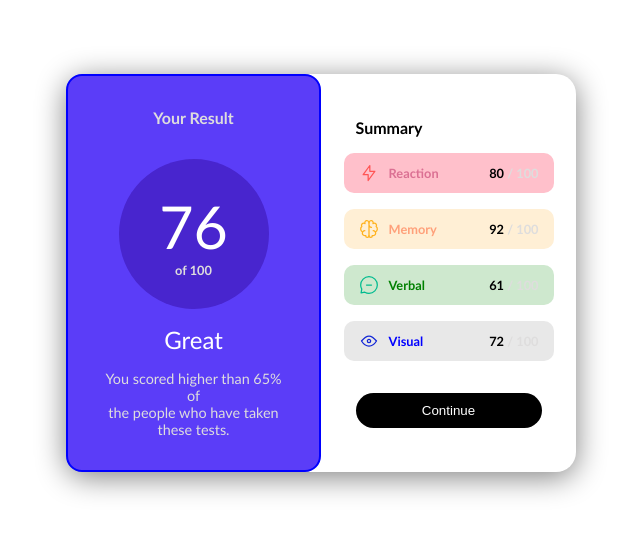
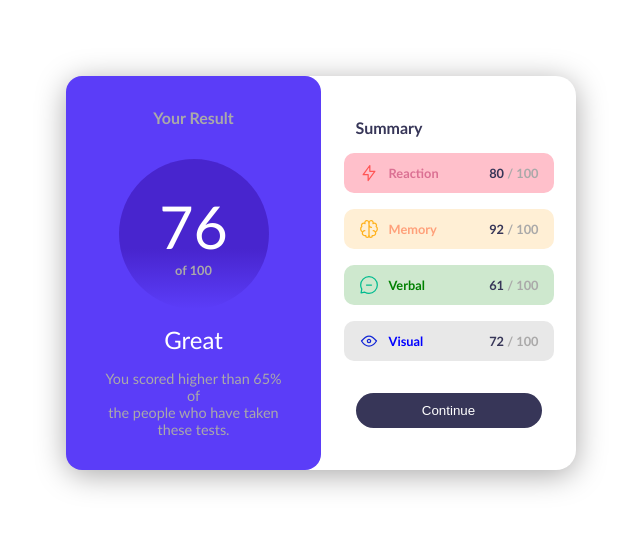
Before and after one commit to idowuemmao/results-summary-component-main, a plain HTML site: page index.html in a window 1280 px wide. Shown: the part 127-662 px from the top of the page, without its empty margins (319-959 px from the left). Drawn offline with Linux system fonts and the light colour scheme.

Commit message:
final commit

```diff
--- a/index.html
+++ b/index.html
@@ -26,22 +26,22 @@
         <div class="items reaction">
           <img src="./assets/images/icon-reaction.svg" alt="">
           <h6 class="breakdown react">Reaction</h6>
-          <h6><span>80</span> / 100</h6>
+          <h6 class="rate"><span>80</span> / 100</h6>
         </div>
         <div class="items memory">
           <img src="./assets/images/icon-memory.svg" alt="">
           <h6 class="breakdown mem">Memory</h6>
-          <h6><span>92</span> / 100</h6>
+          <h6 class="rate"><span>92</span> / 100</h6>
         </div>
         <div class="items verbal">
           <img src="./assets/images/icon-verbal.svg" alt="">
           <h6 class="breakdown ver">Verbal</h6>
-          <h6><span>61</span> / 100</h6>
+          <h6 class="rate"><span>61</span> / 100</h6>
         </div>
         <div class="items visual">
           <img src="./assets/images/icon-visual.svg" alt="">
           <h6 class="breakdown vis">Visual</h6>
-          <h6><span>72</span> / 100</h6>
+          <h6 class="rate"><span>72</span> / 100</h6>
         </div>
       </div>
       <button class="continue">Continue</button>
--- a/style.css
+++ b/style.css
@@ -9,11 +9,10 @@ body {
     justify-content: center;
     align-items: center;
     min-height: 100vh;
-    /* place-items: center; */
 }
 
 .body {
-    box-shadow: 0px 5px 30px 0px gray;
+    box-shadow: 0px 5px 30px 0px rgb(170, 169, 169);
     display: grid;
     grid-template-columns: 1fr 1fr;
     place-items: center;
@@ -30,7 +29,6 @@ body {
     justify-content: center;
     width: 255px;
     padding: 2rem;
-    border: 2px solid blue;
     border-radius: 1rem;
     background: rgb(91, 61, 248);
     color: white;
@@ -55,7 +53,8 @@ body {
 
 .score {
     margin: 2rem 0 1rem 0;
-    background-color: rgb(72, 37, 206);
+    background: linear-gradient(rgb(72, 37, 206) 60%, rgb(91, 61, 248));
+    /* background-color: rgb(72, 37, 206); */
     border-radius: 50%;
     width: 150px;
     height: 150px;
@@ -66,7 +65,7 @@ body {
 }
 
 .title1 {
-    color: rgb(222, 221, 221);
+    color: rgb(170, 169, 169);
 }
 
 .title2 {
@@ -74,7 +73,7 @@ body {
     align-items: center;
     text-align: left;
     width: 100%;
-    color: black;
+    color: rgb(55, 54, 88);
     margin-bottom: 1rem;
 }
 
@@ -85,7 +84,7 @@ h1 {
 
 h6 {
     font-size: 0.8rem;
-    color: rgb(222, 221, 221);
+    color: rgb(170, 169, 169);
 }
 
 h2 {
@@ -93,10 +92,15 @@ h2 {
     font-weight: 100;
 }
 
+.rate {
+    color: rgb(170, 169, 169);
+}
+
+
 .info {
     font-size: 0.9rem;
     font-weight: 100;
-    color: rgb(222, 221, 221);
+    color: rgb(170, 169, 169);
 }
 
 .summ {
@@ -123,13 +127,13 @@ h2 {
 
 span {
     font-weight: bolder;
-    color: black;
+    color: rgb(55, 54, 88);
 }
 
 .continue {
     width: 100%;
     padding: 10px;
-    background-color: black;
+    background-color: rgb(55, 54, 88);
     color: white;
     border-radius: 20px;
     margin-top: 2rem;
@@ -137,8 +141,9 @@ span {
 }
 
 .continue:hover {
-    background-color: blue;
+    background-color: rgb(91, 61, 248);
 }
+
 
 .memory {
     background-color: papayawhip;
```
